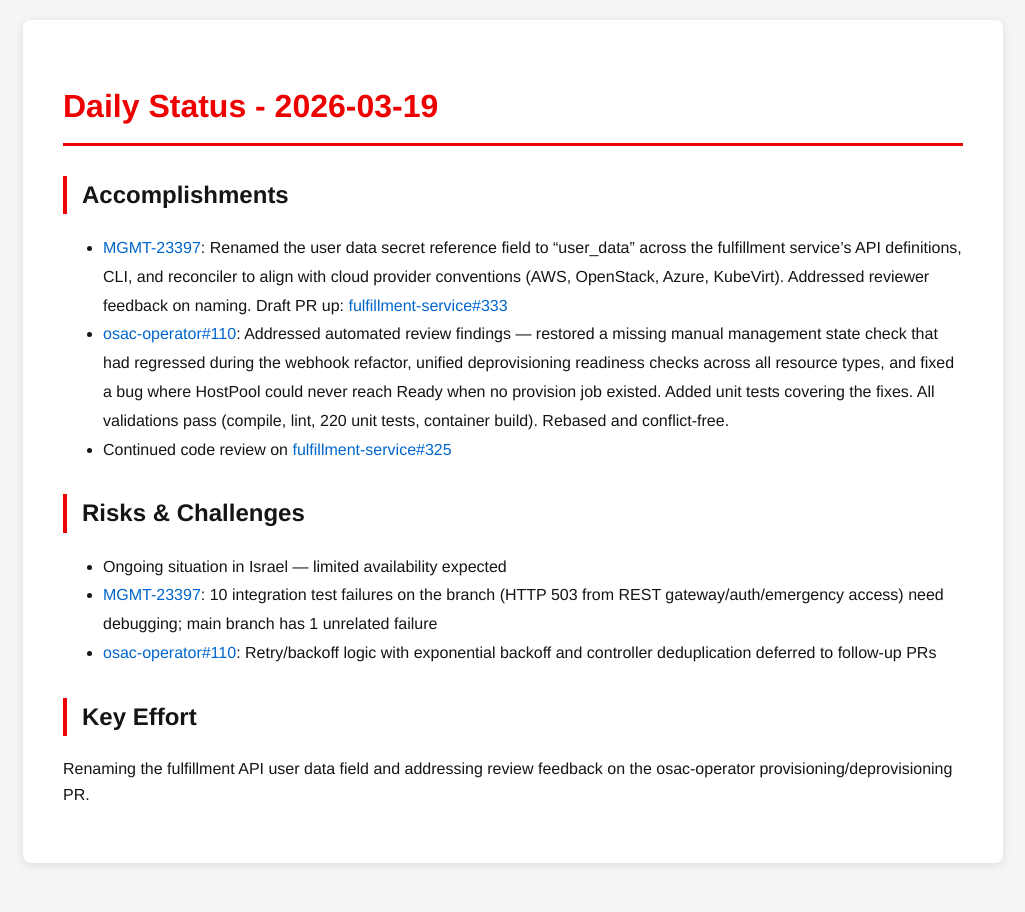
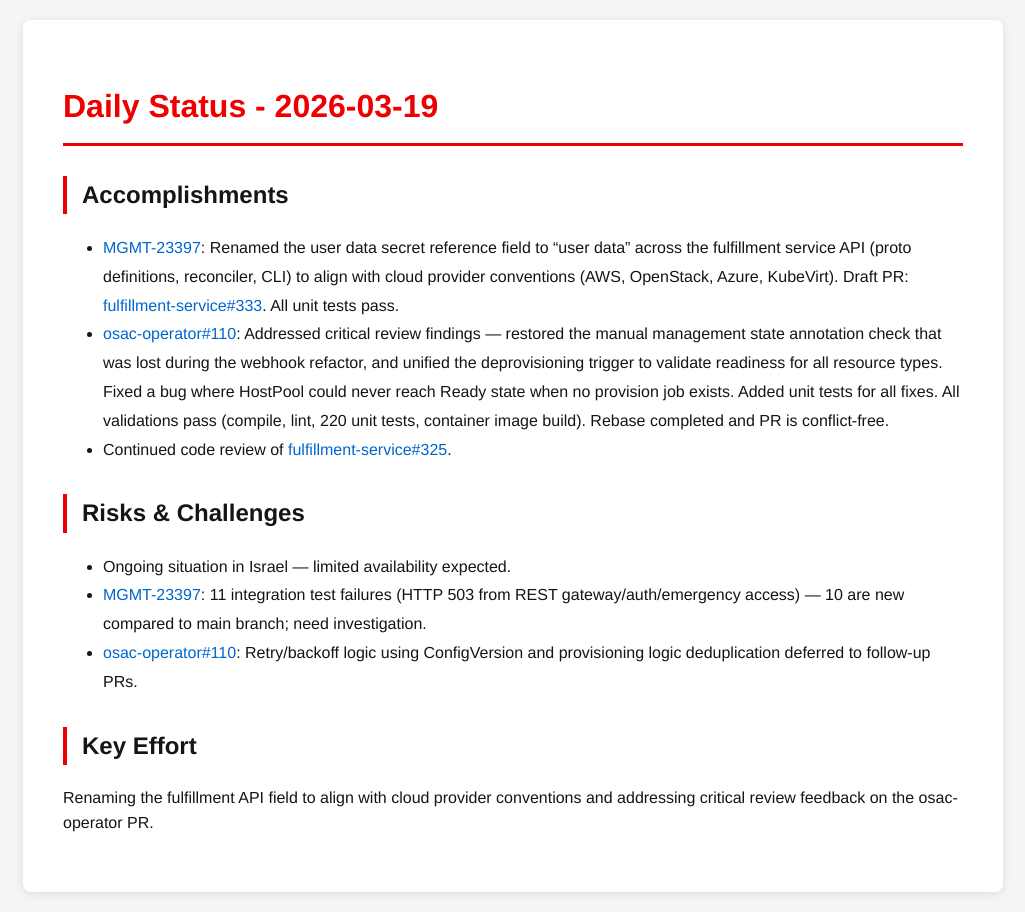
Before and after one commit to tzvatot/daily-status, a Jekyll site: the page built from 2026-03-19.md, in a window 1280 px wide. Shown: the whole page, without its empty margins (127-1152 px from the left). Built offline with Jekyll 4.4.1, drawn with Linux system fonts in a browser that asks for light colours.

Commit message:
Daily status update - 2026-03-19

```diff
--- a/2026-03-19.md
+++ b/2026-03-19.md
@@ -7,14 +7,14 @@ date: 2026-03-19
 # Daily Status - 2026-03-19
 
 ## Accomplishments
-- [MGMT-23397](https://issues.redhat.com/browse/MGMT-23397): Renamed the user data secret reference field to "user_data" across the fulfillment service's API definitions, CLI, and reconciler to align with cloud provider conventions (AWS, OpenStack, Azure, KubeVirt). Addressed reviewer feedback on naming. Draft PR up: [fulfillment-service#333](https://github.com/osac-project/fulfillment-service/pull/333)
-- [osac-operator#110](https://github.com/osac-project/osac-operator/pull/110): Addressed automated review findings — restored a missing manual management state check that had regressed during the webhook refactor, unified deprovisioning readiness checks across all resource types, and fixed a bug where HostPool could never reach Ready when no provision job existed. Added unit tests covering the fixes. All validations pass (compile, lint, 220 unit tests, container build). Rebased and conflict-free.
-- Continued code review on [fulfillment-service#325](https://github.com/osac-project/fulfillment-service/pull/325)
+- [MGMT-23397](https://issues.redhat.com/browse/MGMT-23397): Renamed the user data secret reference field to "user data" across the fulfillment service API (proto definitions, reconciler, CLI) to align with cloud provider conventions (AWS, OpenStack, Azure, KubeVirt). Draft PR: [fulfillment-service#333](https://github.com/osac-project/fulfillment-service/pull/333). All unit tests pass.
+- [osac-operator#110](https://github.com/osac-project/osac-operator/pull/110): Addressed critical review findings — restored the manual management state annotation check that was lost during the webhook refactor, and unified the deprovisioning trigger to validate readiness for all resource types. Fixed a bug where HostPool could never reach Ready state when no provision job exists. Added unit tests for all fixes. All validations pass (compile, lint, 220 unit tests, container image build). Rebase completed and PR is conflict-free.
+- Continued code review of [fulfillment-service#325](https://github.com/osac-project/fulfillment-service/pull/325).
 
 ## Risks & Challenges
-- Ongoing situation in Israel — limited availability expected
-- [MGMT-23397](https://issues.redhat.com/browse/MGMT-23397): 10 integration test failures on the branch (HTTP 503 from REST gateway/auth/emergency access) need debugging; main branch has 1 unrelated failure
-- [osac-operator#110](https://github.com/osac-project/osac-operator/pull/110): Retry/backoff logic with exponential backoff and controller deduplication deferred to follow-up PRs
+- Ongoing situation in Israel — limited availability expected.
+- [MGMT-23397](https://issues.redhat.com/browse/MGMT-23397): 11 integration test failures (HTTP 503 from REST gateway/auth/emergency access) — 10 are new compared to main branch; need investigation.
+- [osac-operator#110](https://github.com/osac-project/osac-operator/pull/110): Retry/backoff logic using ConfigVersion and provisioning logic deduplication deferred to follow-up PRs.
 
 ## Key Effort
-Renaming the fulfillment API user data field and addressing review feedback on the osac-operator provisioning/deprovisioning PR.
+Renaming the fulfillment API field to align with cloud provider conventions and addressing critical review feedback on the osac-operator PR.
```
